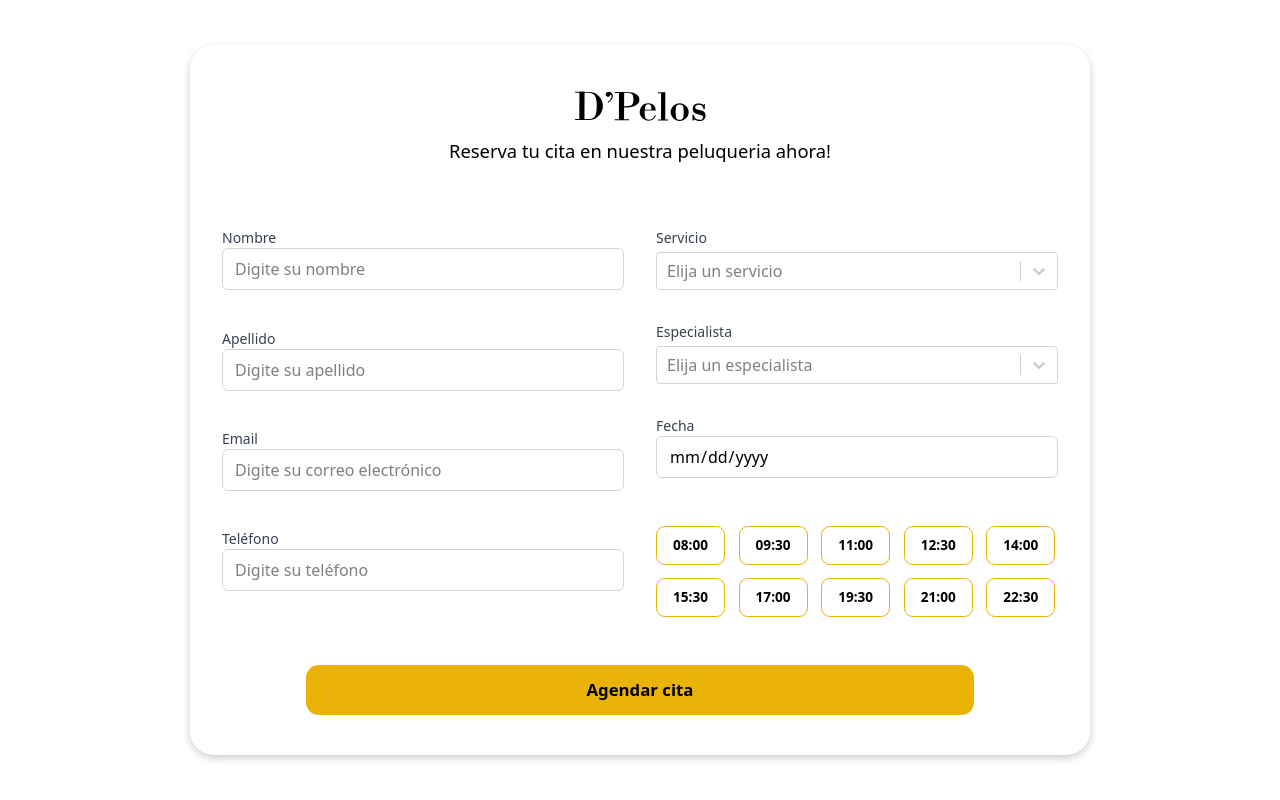
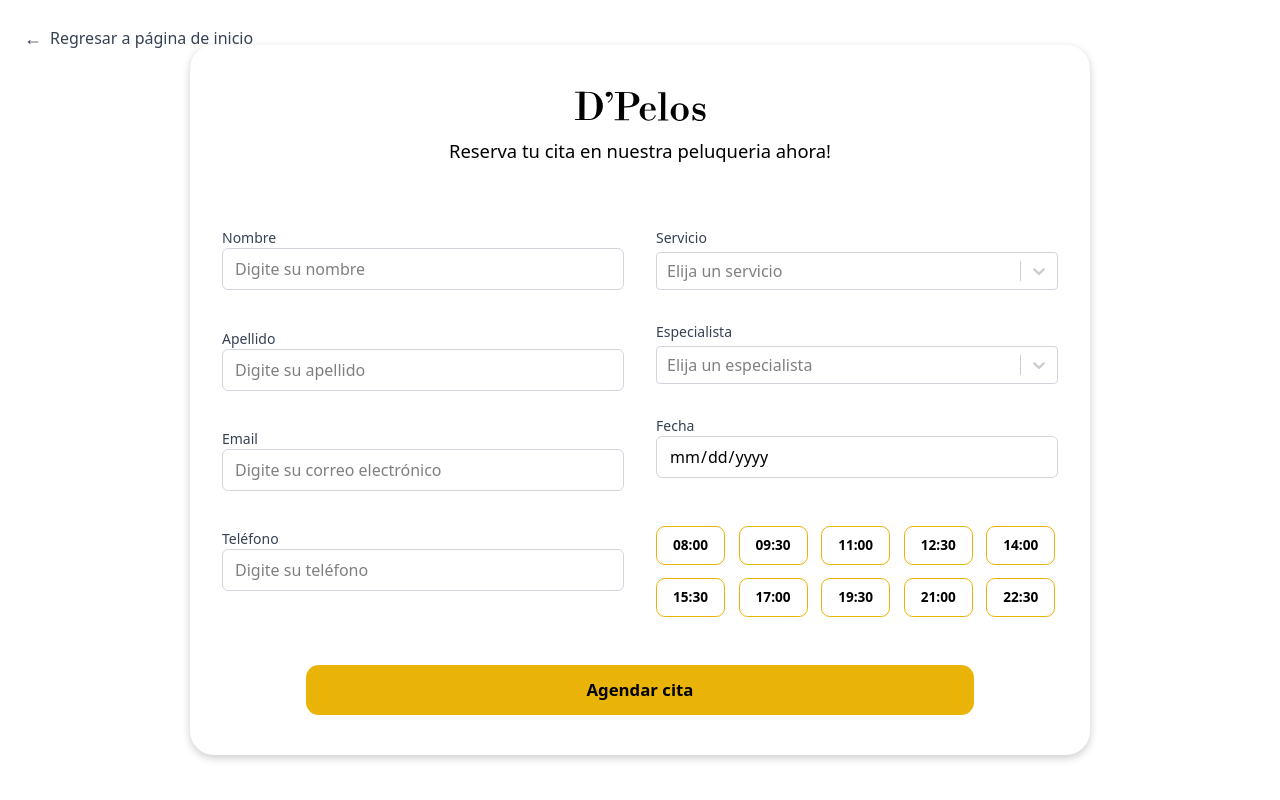
Before and after one commit to DIOR27/peluqueria, a React (Vite) app in the folder dpelos-client/: page /agendar in a window 1280 px wide. Built offline with nearby package versions, Linux system fonts and the light colour scheme; no server answers.

Commit message:
aplicación de logica, movimiento y enlaces de botones 1

```diff
--- a/dpelos-client/src/components/Header.jsx
+++ b/dpelos-client/src/components/Header.jsx
@@ -7,11 +7,19 @@ function NavLinks({mobile=false}) {
   const defaultLinkClass = "font-medium text-white hover:text-gold-400";
   const linkClass = mobile ? `block py-2 ${defaultLinkClass}` : defaultLinkClass;
 
+  const handleSmoothScroll = (e, id) => {
+    e.preventDefault();
+    const element = document.getElementById(id);
+    if (element) {
+      element.scrollIntoView({ behavior: "smooth" });
+    }
+  };
+
   return (
     <>
-      <a href="#our-services" className={linkClass}>Servicios</a>
-      <a href="#our-schedule" className={linkClass}>Horarios</a>
-      <a href="#our-team" className={linkClass}>Conócenos</a>
+      <a href="#our-services" className={linkClass} onClick={(e) => handleSmoothScroll(e, "our-services")}>Servicios</a>
+      <a href="#our-schedule" className={linkClass} onClick={(e) => handleSmoothScroll(e, "our-schedule")}>Horarios</a>
+      <a href="#our-team" className={linkClass} onClick={(e) => handleSmoothScroll(e, "our-team")}>Conócenos</a>
     </>
   )
 }
@@ -30,15 +38,19 @@ export default function Header() {
       </Button>
       <nav className="hidden md:flex items-center space-x-8">
         <NavLinks/>
-        <Button size="sm" className="rounded-full">Agendar ahora</Button>
+        <Link to="/agendar">
+          <Button size="sm" className="rounded-full">Agendar ahora</Button>
+        </Link>
       </nav>
       {isMenuOpen ? (
         <div className="absolute top-full left-0 right-0 bg-black border-b border-gold-500 shadow-lg md:hidden">
           <div className="container mx-auto px-4 py-4 flex flex-col space-y-4">
             <NavLinks mobile />
-            <Button className="bg-gold-600 hover:bg-gold-700 text-noir-900 font-semibold w-full">
-              Agendar Ahora
-            </Button>
+            <Link to="/agendar">
+              <Button className="bg-gold-600 hover:bg-gold-700 text-noir-900 font-semibold w-full">
+                Agendar Ahora
+              </Button>
+            </Link>
           </div>
         </div>
       ): null}
--- a/dpelos-client/src/components/HeroSection.jsx
+++ b/dpelos-client/src/components/HeroSection.jsx
@@ -1,5 +1,6 @@
 import { Button } from "./ui/Button";
 import { Image } from "./ui/Image";
+import { Link } from "react-router-dom";
 import beardTrim from "../assets/haircut-beard-trim.jpg";
 import trimmingHair from "../assets/trimming-hair.jpg";
 import shavingBeard from "../assets/shaving-beard.jpg";
@@ -13,9 +14,11 @@ export default function HeroSection() {
           <p className="text-gray-600">
             En D'Pelos no solo cortamos cabello, creamos experiencias que te harán sentir renovado y con estilo.
           </p>
-          <Button size="lg" className="rounded-full">
-            Agendar ahora
-          </Button>
+          <Link to="/agendar">
+            <Button size="lg" className="rounded-full">
+              Agendar ahora
+            </Button>
+          </Link>
         </div>
         <div className="md:w-1/2">
           <div className="grid grid-cols-2 gap-4 h-[300px]">
--- a/dpelos-client/src/pages/Home.jsx
+++ b/dpelos-client/src/pages/Home.jsx
@@ -1,3 +1,4 @@
+import React, { useState, useEffect } from "react";
 import Header from "../components/Header";
 import HeroSection from "../components/HeroSection";
 import OurServices from "../components/OurServices";
@@ -7,8 +8,24 @@ import Footer from "../components/Footer";
 import BookAppointmentNow from "../components/BookAppointmentNow";
 
 function Home() {
+  const [visible, setVisible] = useState(false);
+
+  useEffect(() => {
+    const timer = setTimeout(() => {
+      setVisible(true);
+    }, 200);
+
+    return () => clearTimeout(timer);
+  }, []);
+
   return (
-    <div className="min-h-screen flex flex-col">
+    <div
+      className="min-h-screen flex flex-col"
+      style={{
+        opacity: visible ? 1 : 0,
+        transition: "opacity 1s ease-in-out",
+      }}
+    >
       <div className="container mx-auto">
         <Header />
         <HeroSection />
--- a/dpelos-client/src/pages/Login.jsx
+++ b/dpelos-client/src/pages/Login.jsx
@@ -1,3 +1,4 @@
+import React, { useState, useEffect } from "react";
 import { Link, useNavigate } from "react-router-dom";
 import dpelosn from "../assets/dpelosn.svg";
 import { Image } from "../components/ui/Image";
@@ -25,17 +26,32 @@ export default function Login() {
   const { login } = useAuthStore();
   const navigate = useNavigate();
 
+  const [visible, setVisible] = useState(false);
+
+  useEffect(() => {
+    const timer = setTimeout(() => {
+      setVisible(true);
+    }, 300);
+
+    return () => clearTimeout(timer);
+  }, []);
+
   const handleSubmit = async (values, { setSubmitting }) => {
     const sucess = await login(values.email, values.password);
     if (sucess) {
       navigate("/panel");
     }
-    // const currentError = useAuthStore.getState().error;
     setSubmitting(false);
   };
 
   return (
-    <div className="flex flex-col items-center justify-center h-screen bg-gray-100">
+    <div
+      className="flex flex-col items-center justify-center h-screen bg-gray-100"
+      style={{
+        opacity: visible ? 1 : 0,
+        transition: "opacity 1s ease-in-out",
+      }}
+    >
       <Link
         className="absolute top-4 left-4 flex items-center text-gray-600 hover:text-gray-500 mb-4 gap-2"
         to="/"
@@ -102,18 +118,6 @@ export default function Login() {
             </Form>
           )}
         </Formik>
-
-        {/* <div className="text-center mt-6">
-          <p className="text-sm text-gray-600">
-            ¿No tienes una cuenta?
-            <Link
-              to="/registro"
-              className="font-medium text-gold-600 hover:text-gold-500 ml-2"
-            >
-              Regístrate
-            </Link>
-          </p>
-        </div> */}
       </div>
     </div>
   );
--- a/dpelos-client/src/pages/Schedule.jsx
+++ b/dpelos-client/src/pages/Schedule.jsx
@@ -1,10 +1,32 @@
-import React from "react";
+import React, { useState, useEffect } from "react";
+import { Link } from "react-router-dom";
 import AppointmentForm from "../components/schedule/AppointmentForm";
 
 const Schedule = () => {
+  const [visible, setVisible] = useState(false);
+
+  useEffect(() => {
+    const timer = setTimeout(() => {
+      setVisible(true);
+    }, 200); // 2 segundos de opacidad
+
+    return () => clearTimeout(timer);
+  }, []);
+
   return (
-    <div className="schedule-page">
-      <AppointmentForm />
+    <div className="schedule-page flex items-center justify-center overflow-hidden relative">
+      <Link to="/" className="inline-flex items-center text-gray-700 hover:text-gold-500 mb-4 font-medium absolute top-6 left-6">
+        <span className="mr-2 text-lg">←</span> Regresar a página de inicio
+      </Link>
+      <div
+        style={{
+          opacity: visible ? 1 : 0,
+          transition: "opacity 1s ease-in-out",
+          width: "100%",
+        }}
+      >
+        <AppointmentForm />
+      </div>
     </div>
   );
 };
```
Also changed, not shown: dpelos-client/src/components/BookAppointmentNow.jsx (line endings or trailing spaces), 1 other file (tests, documents, lock files or other folders).
